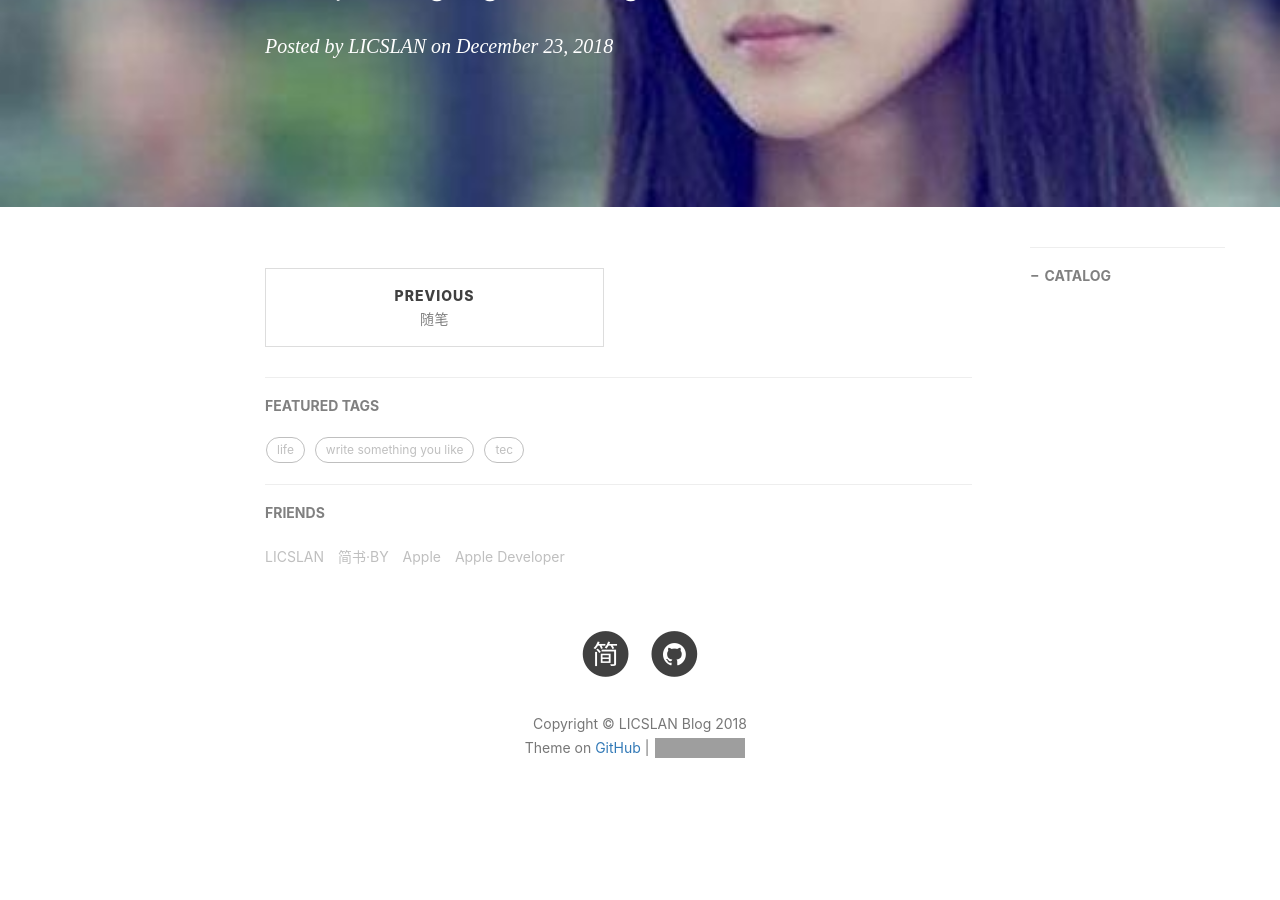
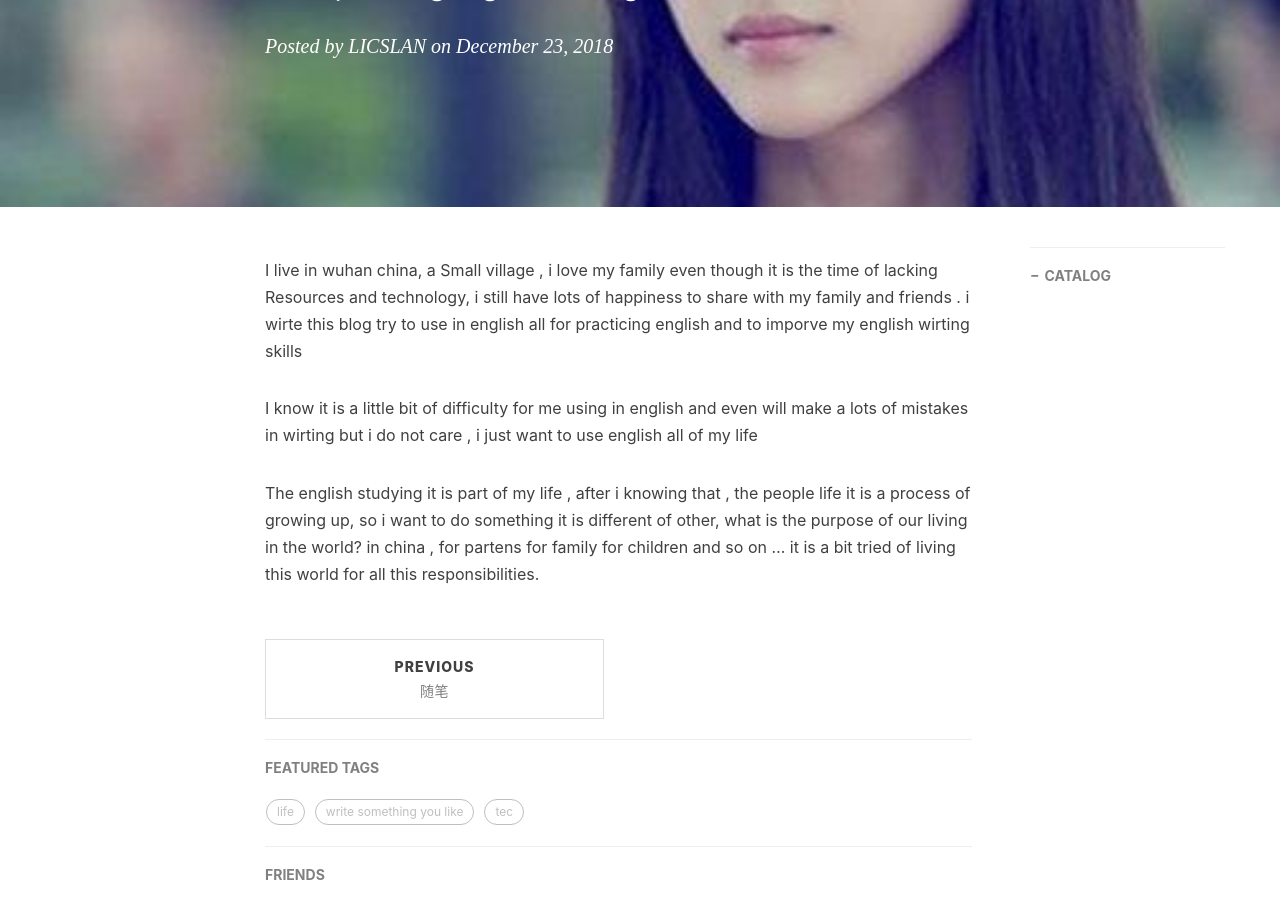
Before and after one commit to licslan/licslan.github.io, a Jekyll site: the page built from _posts/2018-12-23-学习多种语言的想法.md, in a window 1280 px wide and 900 px high, scrolled down 316 px. Built offline with Jekyll 4.4.1, drawn with Linux system fonts in a browser that asks for light colours; nearby versions of some CDN libraries; comment, search, counter and statistics services are not loaded; before the commit the page ends 1168 px from its top, so only the background shows below that; grey boxes are pictures that could not be loaded.

Commit message:
Update 2018-12-23-学习多种语言的想法.md

```diff
--- a/_posts/2018-12-23-学习多种语言的想法.md
+++ b/_posts/2018-12-23-学习多种语言的想法.md
@@ -10,3 +10,9 @@ tags:
      - life
      - language learning
 ---
+
+I live in wuhan china, a Small village , i love my family even though it is the time of lacking Resources and technology, i still have lots of happiness to share with my family and friends .  i wirte this blog try to use in english all for practicing english and to imporve my english wirting skills  <br>
+
+I know it is a little bit of difficulty for me using in english and even will make a lots of mistakes in wirting  but i do not care , i just want to use english all of my life <br>
+
+The english studying  it is part of  my life , after i knowing that , the people life it is a process of growing up, so i want to do something it is different of other, what is the purpose of our living in the world?  in china , for partens for family for children and so on ... it is a bit tried of living this world for all this responsibilities.<br>
```
